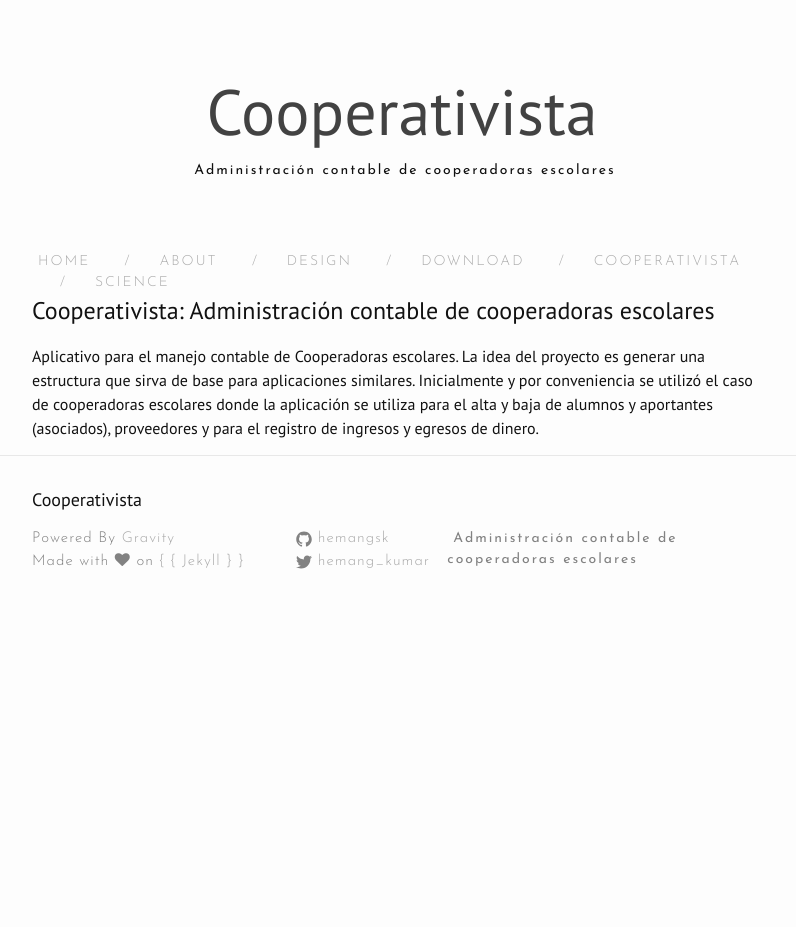
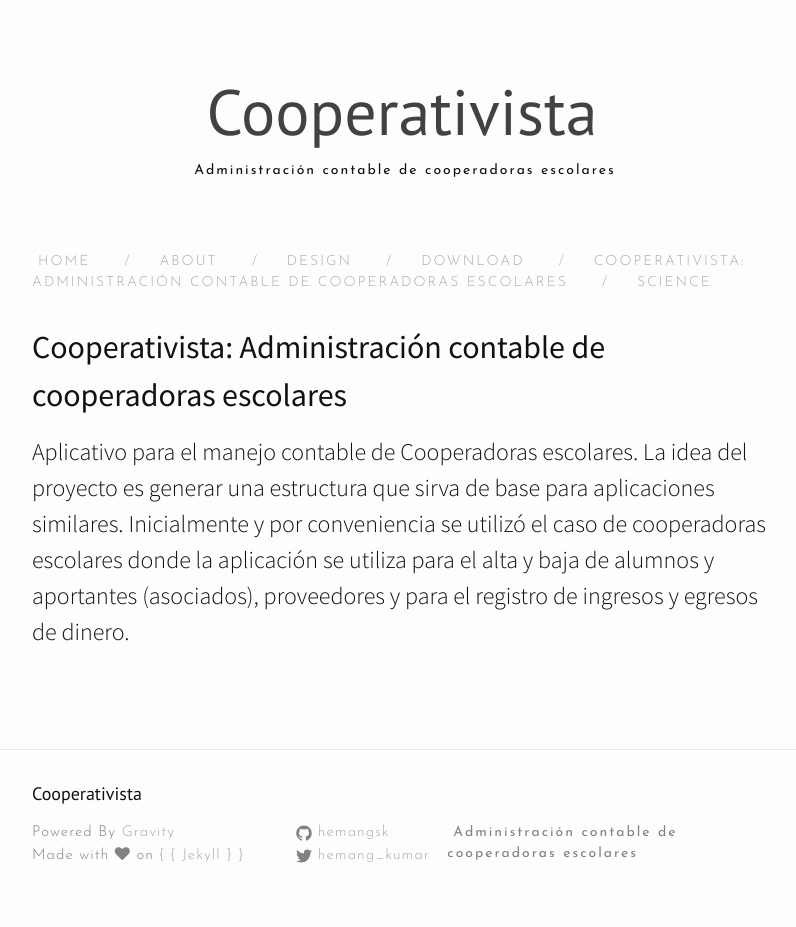
Before and after one commit to Pax17/cooperativista, a Jekyll site: the page built from index.md, in a window 1280 px wide. Shown: the whole page, without its empty margins (238-1034 px from the left). Built offline with Jekyll 4.4.1, drawn with Linux system fonts in a browser that asks for light colours; nearby versions of some CDN libraries; our own code applies the rules of GitHub Pages for plain Markdown files; before the commit the page ends 900 px from its top, so only the background shows below that; part of the change alters nothing that is shown.

```diff
--- a/index.md
+++ b/index.md
@@ -1,6 +1,5 @@
 ---
-layout: default
-title: Cooperativista
+layout: page
 description: Administración contable de cooperadoras escolares
 tagline:
 ---
```
